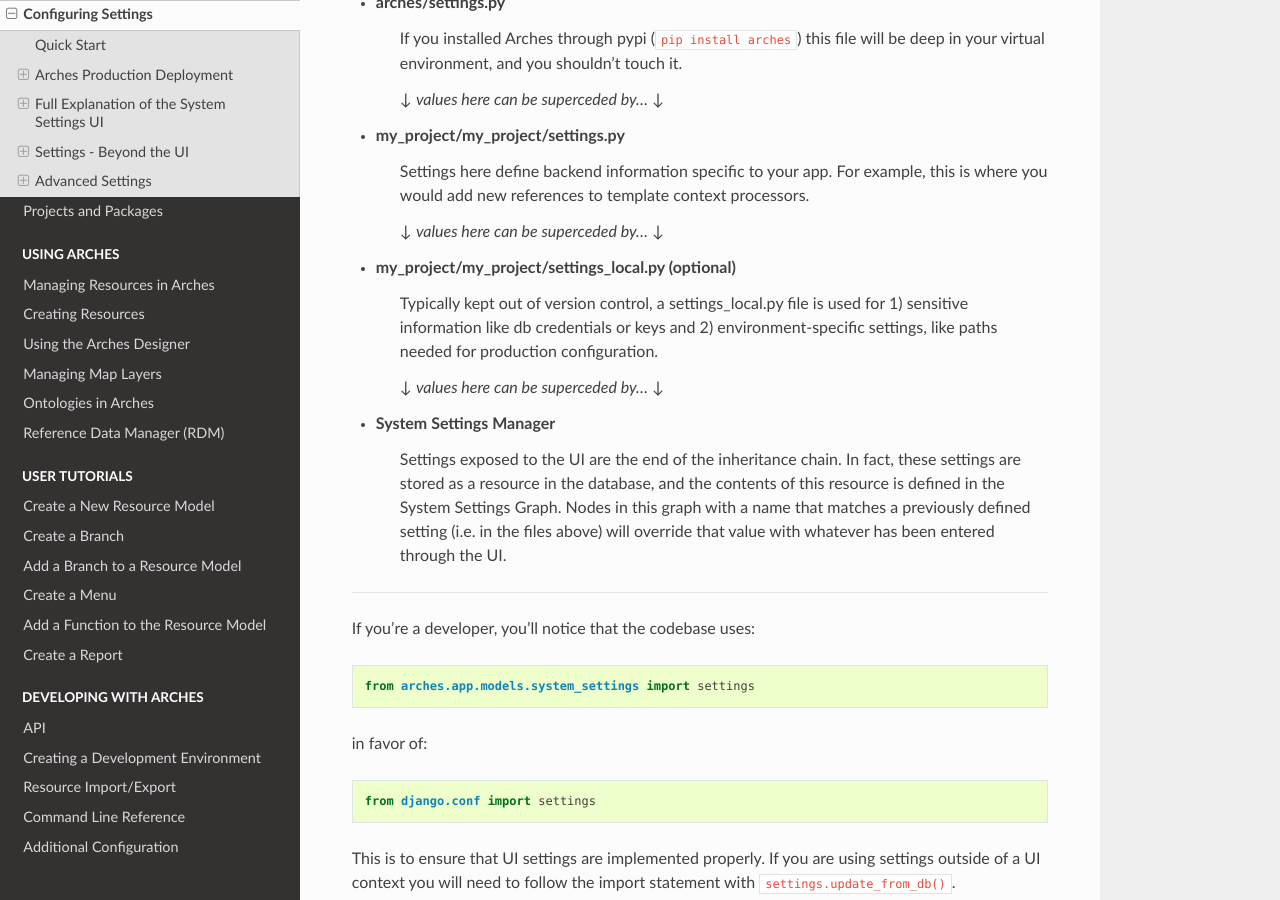
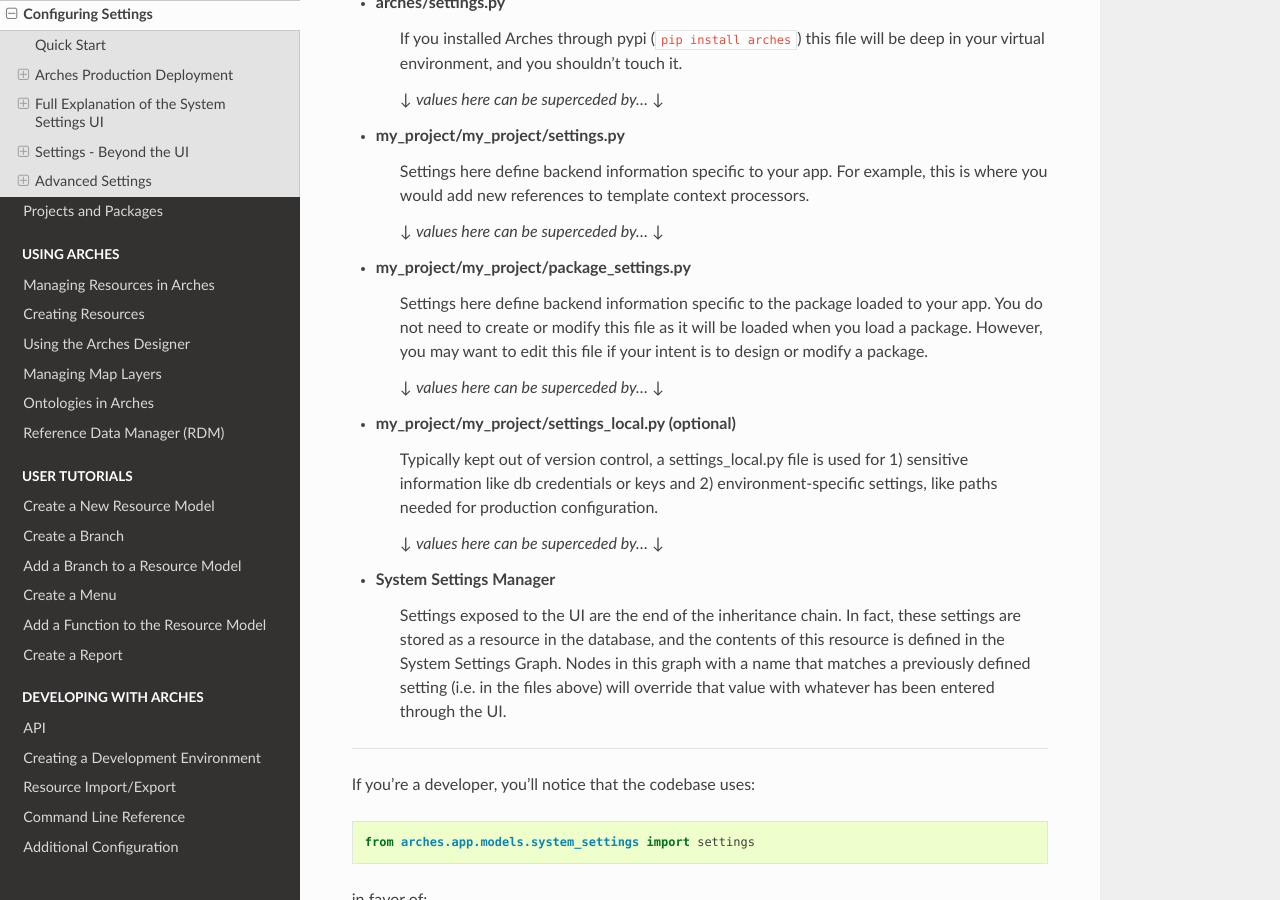
Before and after one commit to archesproject/arches-docs, a Sphinx documentation site: the page built from docs/initial-configuration.txt, in a window 1280 px wide and 900 px high, scrolled down 5740 px. Built offline with Sphinx 7.4.7 and the Read the Docs theme 2.0.0, drawn with Linux system fonts in a browser that asks for light colours.

Commit message:
Documented package settings

```diff
--- a/docs/initial-configuration.txt
+++ b/docs/initial-configuration.txt
@@ -181,6 +181,11 @@
 
     ↓  `values here can be superceded by...`  ↓
 
+- my_project/my_project/package_settings.py
+    Settings here define backend information specific to the package loaded to your app. You do not need to create or modify this file as it will be loaded when you load a package. However, you may want to edit this file if your intent is to design or modify a package.
+
+    ↓  `values here can be superceded by...`  ↓
+
 - my_project/my_project/settings_local.py (optional)
     Typically kept out of version control, a settings_local.py file is used for 1) sensitive information like db credentials or keys and 2) environment-specific settings, like paths needed for production configuration.
 
--- a/docs/projects-and-packages.txt
+++ b/docs/projects-and-packages.txt
@@ -145,6 +145,9 @@
         SKOS collection .xml files
     system_settings
         The system settings file for your project
+    package_settings.py
+        The django settings relevant to your project not managed in system settings. For example, you may want to include your time wheel configuration and your analysis SRID settings in this file so that users do not have add these settings manually to their own settings file after loading your package.
+
 
     \* map layer configuration
         By default mapbox-style layers will be loaded with the name property found in the layer's style.json file. The default name for tile server layers will be the basename of the layer's xml file. For both mapbox-style and tile server layers the default icon-class will be `fa fa-globe`. To customize the name and icon-class, simply add a meta.json file to the layer's directory with the following object:
```
